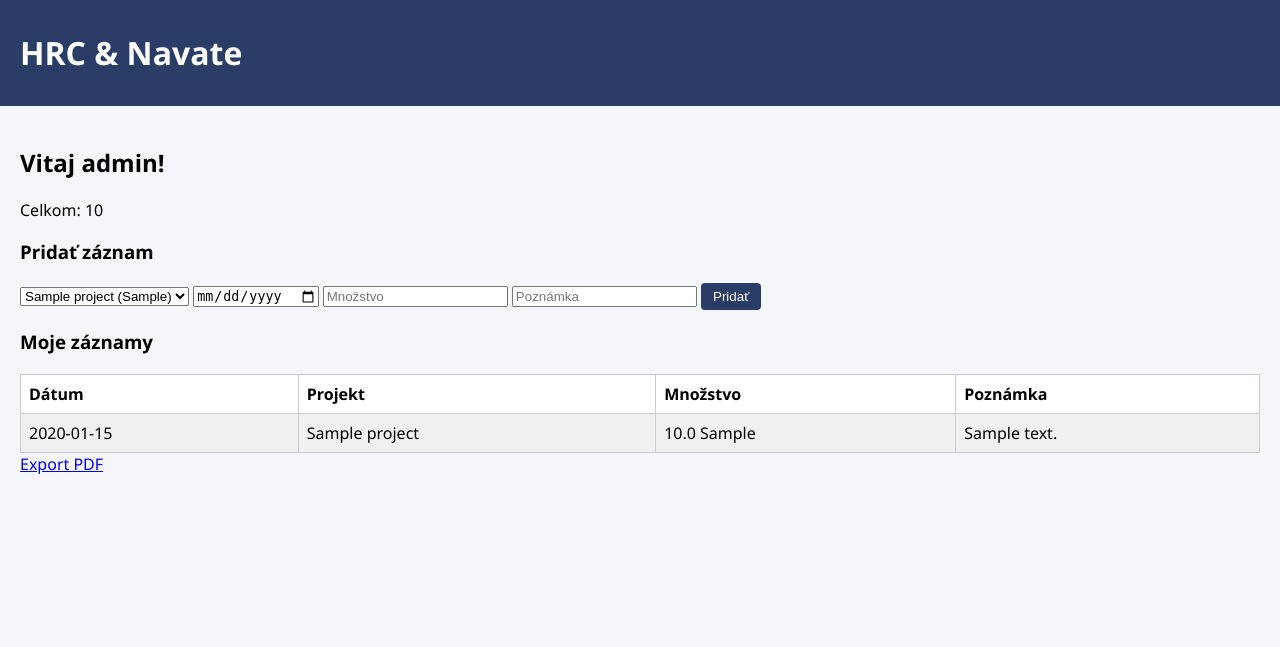
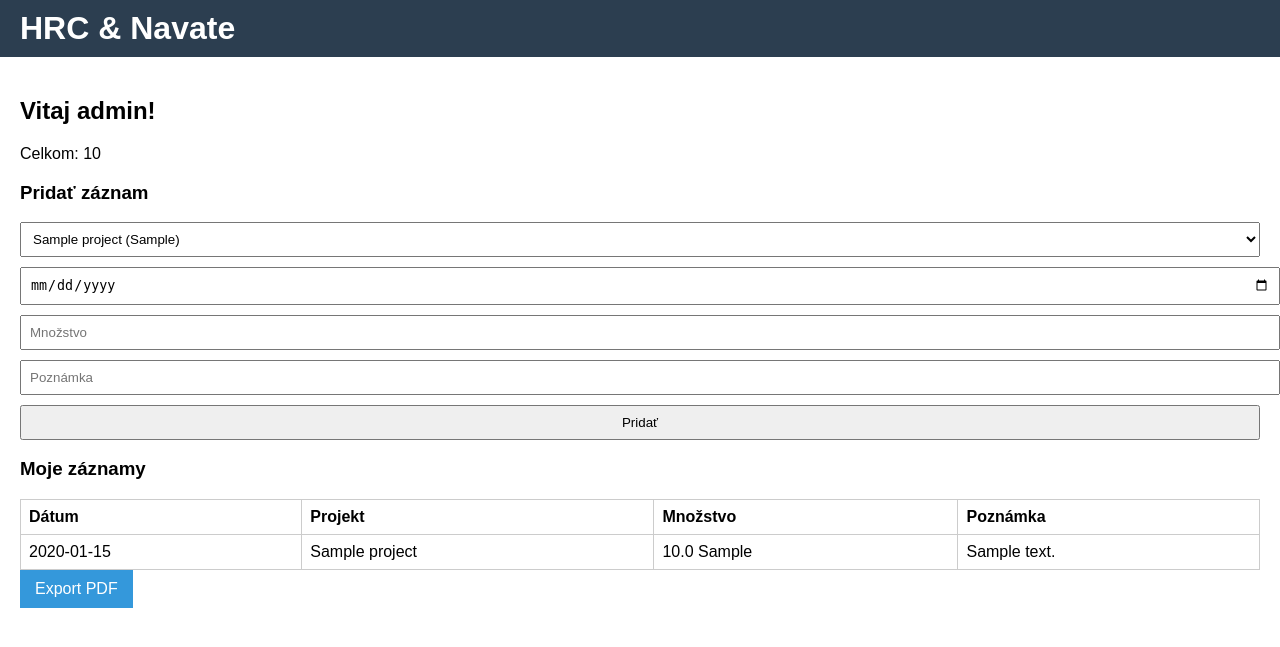
Before and after one commit to matejva/test, a Flask app: template templates/dashboard.html in a window 1280 px wide. Shown: the top 647 px of the page. Run offline with Flask 3, Linux system fonts and the light colour scheme; tables that the repository leaves empty hold one stand-in row (values such as "Sample post"); the template is opened without the code that fills it: values that come from a table or form of the project are taken from there, most other values are stand-ins (such as "Sample title", 1, 10 or a date in 2020).

Commit message:
Update style.css

```diff
--- a/static/style.css
+++ b/static/style.css
@@ -1,10 +1,81 @@
-body { font-family: 'Segoe UI', sans-serif; margin: 0; background: #f4f6f9; }
-header { background: #2a3d66; color: #fff; padding: 10px 20px; display: flex; justify-content: space-between; }
-nav a { color: white; margin: 0 10px; text-decoration: none; }
-main { padding: 20px; }
-table { width: 100%; border-collapse: collapse; margin-top: 20px; background: white; }
-th, td { border: 1px solid #ccc; padding: 8px; text-align: left; }
-tr:nth-child(even) { background: #f0f0f0; }
-button, .pdf-btn { background: #2a3d66; color: white; padding: 6px 12px; border: none; border-radius: 4px; cursor: pointer; }
-button:hover { background: #1d2a48; }
-.modal { display: none; position: fixed; top: 20%; left: 30%; width: 40%; background: white; padding: 20px; border-radius: 10px; box-shadow: 0 0 10px rgba(0,0,0,0.3); }
+body {
+    font-family: Arial, sans-serif;
+    margin: 0;
+    padding: 0;
+}
+
+header {
+    background-color: #2c3e50;
+    color: white;
+    padding: 10px 20px;
+}
+
+header h1 {
+    display: inline-block;
+    margin: 0;
+}
+
+header nav {
+    display: inline-block;
+    margin-left: 30px;
+}
+
+header nav a {
+    color: white;
+    margin-right: 15px;
+    text-decoration: none;
+}
+
+header nav a:hover {
+    text-decoration: underline;
+}
+
+main {
+    padding: 20px;
+}
+
+table {
+    width: 100%;
+    border-collapse: collapse;
+    margin-top: 15px;
+}
+
+table, th, td {
+    border: 1px solid #ccc;
+}
+
+th, td {
+    padding: 8px;
+    text-align: left;
+}
+
+.flash-messages {
+    list-style: none;
+    padding: 0;
+    margin: 10px 0;
+    color: green;
+}
+
+.error {
+    color: red;
+}
+
+.login-container {
+    max-width: 400px;
+    margin: 50px auto;
+}
+
+input, select, button {
+    display: block;
+    margin: 10px 0;
+    padding: 8px;
+    width: 100%;
+}
+
+.button {
+    display: inline-block;
+    padding: 10px 15px;
+    background-color: #3498db;
+    color: white;
+    text-decoration: none;
+}
```
